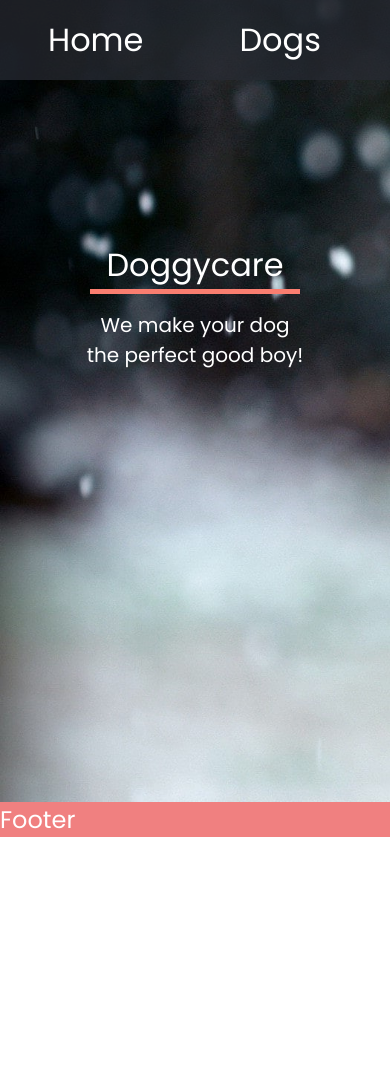
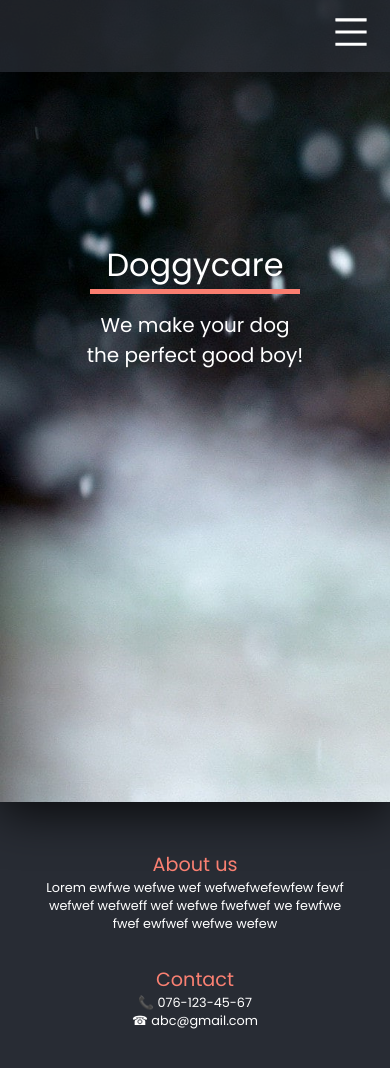
Before and after one commit to Mattias170624/DoggyCare, a React (Create React App) app: page /dogList in a window 390 px wide. Shown: the top 1068 px of the page. Before the commit the page ends 844 px from the top, so only its background shows below. Built offline with nearby package versions, Linux system fonts and the light colour scheme.

Commit message:
Added mobile navbar

```diff
--- a/package.json
+++ b/package.json
@@ -8,6 +8,7 @@
     "@testing-library/user-event": "^13.5.0",
     "react": "^18.0.0",
     "react-dom": "^18.0.0",
+    "react-icons": "^4.3.1",
     "react-router-dom": "^6.3.0",
     "react-scripts": "5.0.1",
     "web-vitals": "^2.1.4"
--- a/src/App.css
+++ b/src/App.css
@@ -5,8 +5,8 @@ html {
 }
 
 .App {
-  min-height: 100vh;
-  min-width: 100vw;
+  min-height: 100%;
+  min-width: 100%;
 }
 
 * {
@@ -16,5 +16,4 @@ html {
   font-family: 'Poppins';
   color: white;
   font-weight: normal;
-  overflow-x: hidden;
 }
--- a/src/App.js
+++ b/src/App.js
@@ -22,6 +22,14 @@ function App() {
               <div>
                 <Header />
                 <DogList />
+                <Footer />
+              </div>
+            } />
+            <Route exact path="/contact" element={
+              <div>
+                <Header />
+
+                <Footer />
               </div>
             } />
           </Routes>
--- a/src/CompStyles/footer.css
+++ b/src/CompStyles/footer.css
@@ -1,3 +1,49 @@
 #footer {
-    background-color: lightcoral;
+    background-color: #282C34;
+    width: 100%;
+    height: fit-content;
 }
+
+#footerTextContainer {
+    padding: 4rem 0;
+    position: relative;
+    display: flex;
+    width: 100%;
+    height: fit-content;
+    word-wrap: break-word;
+}
+
+.footerText {
+    margin-left: auto;
+    margin-right: auto;
+    width: 300px;
+    word-wrap: break-word;
+    overflow: hidden;
+    white-space: pre-line;
+    text-align: center;
+}
+
+.footerText h2 {
+    color: #FA8072;
+}
+
+@media screen and (max-width: 600px) {
+
+    #footerTextContainer {
+        display: flex;
+        flex-direction: column;
+        padding: 2rem 0;
+    }
+
+    .footerText {
+        padding: 1rem 0;
+        text-align: center;
+    }
+}
+
+@media screen and (max-width: 400px) {
+
+    .footerText {
+        font-size: 0.8rem;
+    }
+}
--- a/src/CompStyles/header.css
+++ b/src/CompStyles/header.css
@@ -1,9 +1,11 @@
 #header {
-    background-color: rgb(40, 44, 52, 0.7);
+    background-color: rgb(40, 44, 52, 0.75);
     width: 100%;
-    height: fit-content;
+    z-index: 1;
+    min-height: 40px;
     position: fixed;
     padding: 1rem 0;
+    box-shadow: 0 1rem 2rem rgb(0, 0, 0, 0.5);
 }
 
 #header nav {
@@ -13,27 +15,14 @@
     display: flex;
 }
 
-#header a {
-    font-size: 2.5rem;
-    padding: 0 2rem;
-    margin: 0 4rem;
-    text-decoration: none;
-}
-
-#header a:hover {
-    color: #FA8072;
-    transition: color 200ms linear;
-}
-
 @media screen and (max-width: 1000px) {
 
     #header nav {
         margin-right: auto;
     }
 
-    #header a {
+    .links {
         font-size: 2rem;
         margin: 0 1rem;
     }
-
 }
--- a/src/CompStyles/homePage.css
+++ b/src/CompStyles/homePage.css
@@ -1,9 +1,14 @@
 #homePage {
+    min-width: 100%;
+    min-height: 100%;
+}
+
+#homePageImage {
     background-image: url(../Images/homeImage.jpg);
-    background-color: lightgreen;
+    background-size: cover;
     background-repeat: no-repeat;
-    background-size: cover;
     height: 95vh;
+    filter: drop-shadow(0 0.75rem 1.5rem rgba(0, 0, 0, 0.75));
 }
 
 #homePageText {
--- /dev/null
+++ b/src/CompStyles/navigation.css
@@ -0,0 +1,52 @@
+.links {
+    font-size: 2.5rem;
+    padding: 0 2rem;
+    margin: 0 4rem;
+    text-decoration: none;
+    display: block;
+}
+
+#normalNav {
+    display: flex;
+}
+
+#mobileNav {
+    display: none;
+    background-color: orange;
+}
+
+.hamburger {
+    display: none;
+}
+
+@media (max-width: 600px) {
+
+    #normalNav {
+        display: none;
+    }
+
+    #mobileNav {
+        display: flex;
+        align-items: center;
+    }
+
+    #mobileNav a {
+        text-align: end;
+        font-size: 2rem;
+    }
+
+    #mobileLinkContainer {
+        position: absolute;
+        top: 4.5rem;
+        right: 0;
+        background-color: rgb(40, 44, 52, 0.8);
+        border-radius: 0 0px 0 20px;
+    }
+
+    .hamburger {
+        display: flex;
+        position: absolute;
+        right: 5%;
+        margin-top: 2rem;
+    }
+}
--- a/src/Comps/Footer.jsx
+++ b/src/Comps/Footer.jsx
@@ -1,9 +1,22 @@
 import "../CompStyles/footer.css"
 
 const Footer = () => {
-    return(
+    return (
         <div id="footer">
-            <h2>Footer</h2>
+            <section id="footerTextContainer">
+                <div className="footerText">
+                    <h2>About us</h2>
+                    <p>Lorem ewfwe wefwe wef wefwefwefewfew fewf wefwef wefweff
+                        wef wefwe fwefwef we fewfwe fwef ewfwef wefwe wefew
+                    </p>
+                </div>
+
+                <div className="footerText">
+                    <h2>Contact</h2>
+                    <p><span> &#128222; </span>076-123-45-67</p>
+                    <p><span> &#9742; </span>abc@gmail.com</p>
+                </div>
+            </section>
         </div>
     );
 };
--- a/src/Comps/Header.jsx
+++ b/src/Comps/Header.jsx
@@ -1,15 +1,13 @@
-import { Link } from 'react-router-dom'
-import "../CompStyles/header.css"
+import NormalNav from './NormalNav';
+import MobileNav from './MobileNav';
+import "../CompStyles/header.css";
 
 const Header = () => {
     return (
         <div id="header">
-            <nav>
-                <Link to="/" > Home </Link>
-
-                <Link to="/dogList" > Dogs </Link>
-
-                <Link to="/dogList" > Contact </Link>
+            <nav id='linkContainer'>
+                <NormalNav />
+                <MobileNav />
             </nav>
         </div>
     );
--- a/src/Comps/HomePage.jsx
+++ b/src/Comps/HomePage.jsx
@@ -1,12 +1,13 @@
 import "../CompStyles/homePage.css"
-
 
 const HomePage = () => {
     return (
         <div id="homePage">
-            <section id="homePageText">
-                <h1>Doggycare</h1>
-                <p>We make your dog <br />the perfect good boy!</p>
+            <section id="homePageImage">
+                <div id="homePageText">
+                    <h1>Doggycare</h1>
+                    <p>We make your dog <br />the perfect good boy!</p>
+                </div>
             </section>
         </div>
     );
--- /dev/null
+++ b/src/Comps/MobileNav.jsx
@@ -0,0 +1,28 @@
+import { Link } from 'react-router-dom';
+import { AiOutlineMenu, AiOutlineClose } from 'react-icons/ai';
+import { useState } from 'react';
+import "../CompStyles/navigation.css";
+
+const MobileNav = () => {
+    const [open, setOpen] = useState(false);
+
+    const openIcon = <AiOutlineMenu className='hamburger' size='40px' onClick={
+        () => { setOpen(!open) }
+    } />
+    const closeIcon = <AiOutlineClose className='hamburger' size='40px' onClick={
+        () => { setOpen(!open) }
+    } />
+
+    return (
+        <section id='mobileNav'>
+            {open ? closeIcon : openIcon}
+            {open && <div id='mobileLinkContainer'>
+                <Link to="/" className='links' > Home </Link>
+                <Link to="/dogList" className='links' > Dogs </Link>
+                <Link to="/dogList" className='links' > Contact </Link>
+            </div>}
+        </section>
+    );
+};
+
+export default MobileNav;
--- /dev/null
+++ b/src/Comps/NormalNav.jsx
@@ -0,0 +1,14 @@
+import { Link } from 'react-router-dom';
+import "../CompStyles/navigation.css";
+
+const NormalNav = () => {
+    return (
+        <div id='normalNav'>
+            <Link to="/" className='links' > Home </Link>
+            <Link to="/dogList" className='links' > Dogs </Link>
+            <Link to="/contact" className='links' > Contact </Link>
+        </div>
+    );
+};
+
+export default NormalNav;
```
Also changed, not shown: 1 other file (tests, documents, lock files or other folders).
